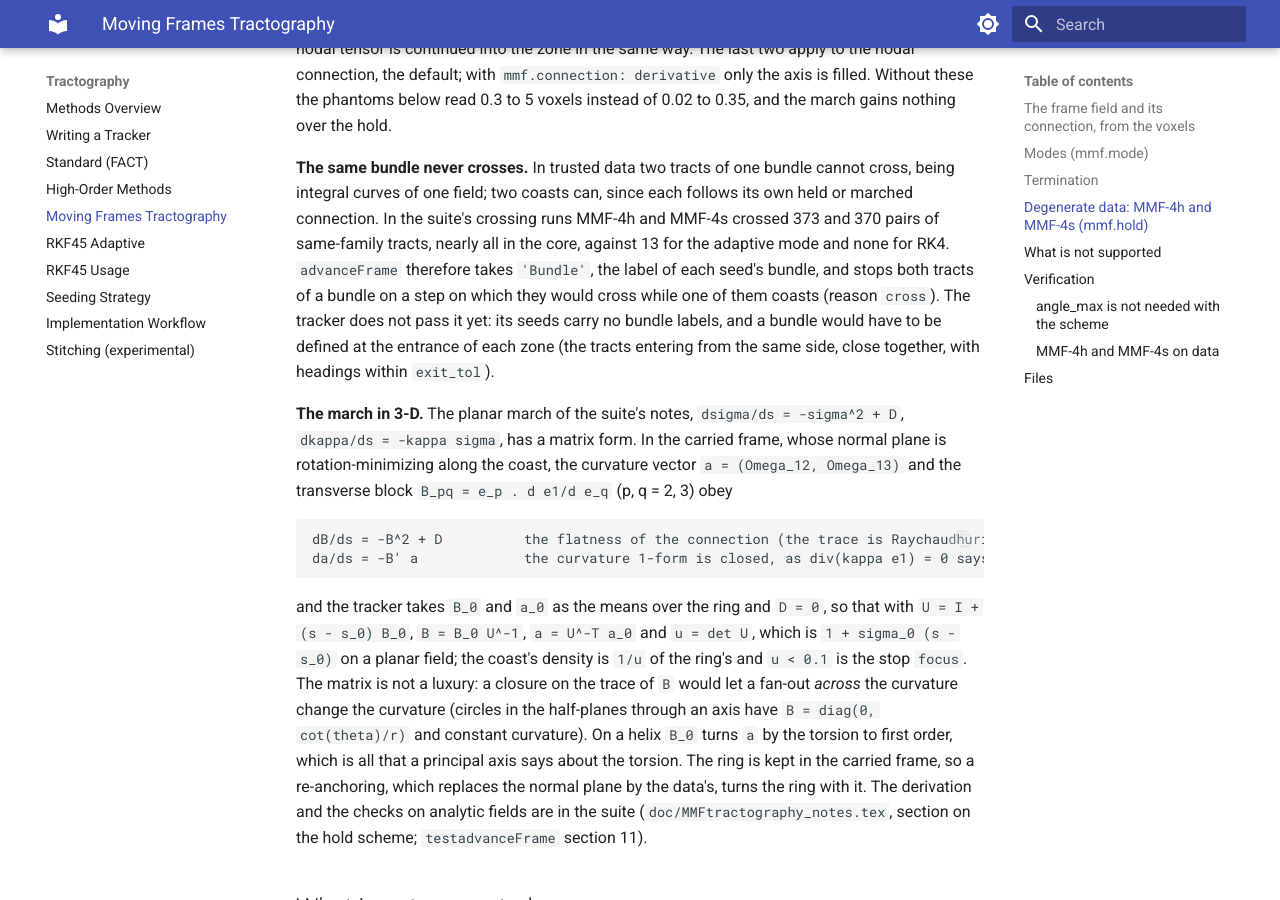
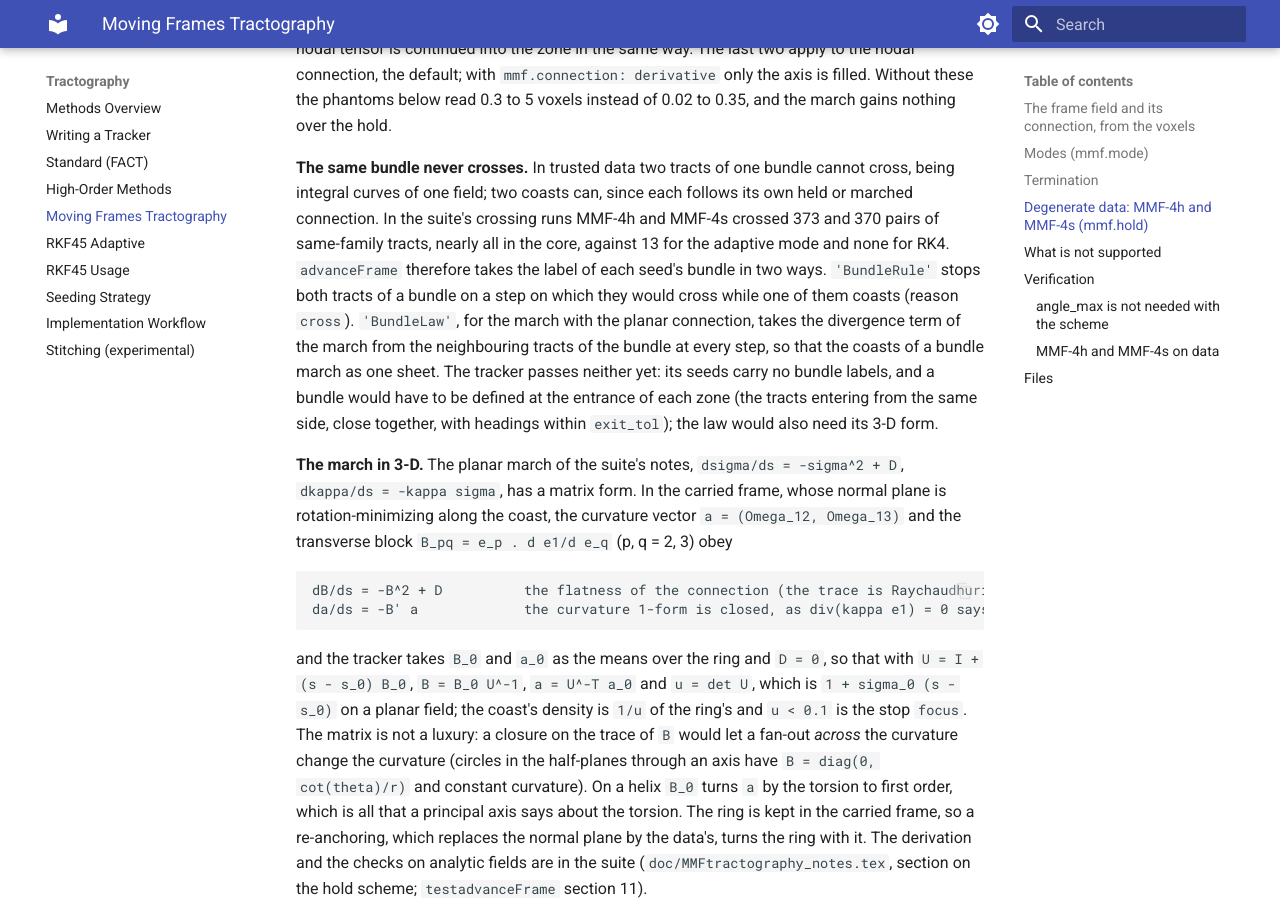
Before and after one commit to uicneuro/hinec, an MkDocs documentation site: the page built from docs/MMF_TRACTOGRAPHY.md, in a window 1280 px wide and 900 px high, scrolled down 4645 px. Built offline with MkDocs 1.6.1 and Material for MkDocs 9.7.7, drawn with Linux system fonts in a browser that asks for light colours.

Commit message:
advanceFrame: 'BundleRule' and 'BundleLaw'
The option 'Bundle' of the previous commit is 'BundleRule': two tracts of
one bundle stop ('cross') on a step on which they would cross while one
of them coasts. 'BundleLaw' is the law behind that rule, for the march
of MMF-4s with the planar connection: the divergence term D = dkappa/de2
- kappa^2, which the zone cannot give, is taken at every step from the
neighbouring tracts of the bundle, the coast's curvature where they
coast and the data's where they are trusted, the part of their
difference due to the offset along the fibre removed by the march's own
dkappa/ds = -kappa sigma, so that the coasts of a bundle march as one
sheet; u'' = D u is then stepped with D frozen over each step. In the
suite's crossing runs the rule leaves 2 of the 373 crossing pairs of
MMF-4h and none of the 370 of MMF-4s, the law alone 270, both 2; the
law alone changes the own-fibre maxima little, since the deviant coasts
come from the rings, not from the coupling.

The tracker passes neither option (no bundle labels). Both copies of
advanceFrame are identical.

Co-Authored-By: Claude Fable 5.1 <noreply@anthropic.com>

```diff
--- a/docs/MMF_TRACTOGRAPHY.md
+++ b/docs/MMF_TRACTOGRAPHY.md
@@ -205,12 +205,15 @@ voxels instead of 0.02 to 0.35, and the march gains nothing over the hold.
 cross, being integral curves of one field; two coasts can, since each follows its own
 held or marched connection. In the suite's crossing runs MMF-4h and MMF-4s crossed
 373 and 370 pairs of same-family tracts, nearly all in the core, against 13 for the
-adaptive mode and none for RK4. `advanceFrame` therefore takes `'Bundle'`, the label
-of each seed's bundle, and stops both tracts of a bundle on a step on which they
-would cross while one of them coasts (reason `cross`). The tracker does not pass it
-yet: its seeds carry no bundle labels, and a bundle would have to be defined at the
-entrance of each zone (the tracts entering from the same side, close together, with
-headings within `exit_tol`).
+adaptive mode and none for RK4. `advanceFrame` therefore takes the label of each
+seed's bundle in two ways. `'BundleRule'` stops both tracts of a bundle on a step on
+which they would cross while one of them coasts (reason `cross`). `'BundleLaw'`,
+for the march with the planar connection, takes the divergence term of the march
+from the neighbouring tracts of the bundle at every step, so that the coasts of a
+bundle march as one sheet. The tracker passes neither yet: its seeds carry no bundle
+labels, and a bundle would have to be defined at the entrance of each zone (the
+tracts entering from the same side, close together, with headings within
+`exit_tol`); the law would also need its 3-D form.
 
 **The march in 3-D.** The planar march of the suite's notes, `dsigma/ds = -sigma^2 +
 D`, `dkappa/ds = -kappa sigma`, has a matrix form. In the carried frame, whose
```
Also changed, not shown: docs/CHANGELOG_YAML.md (+8 -5 lines), 1 other file.
